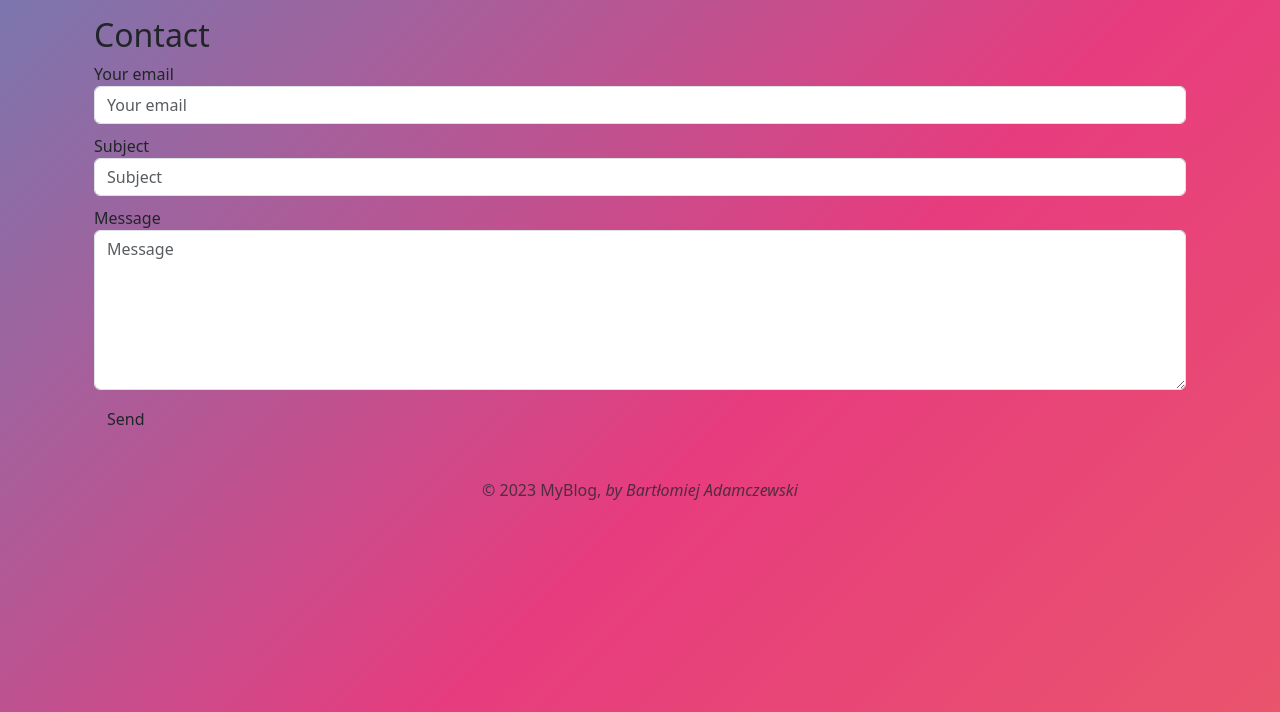
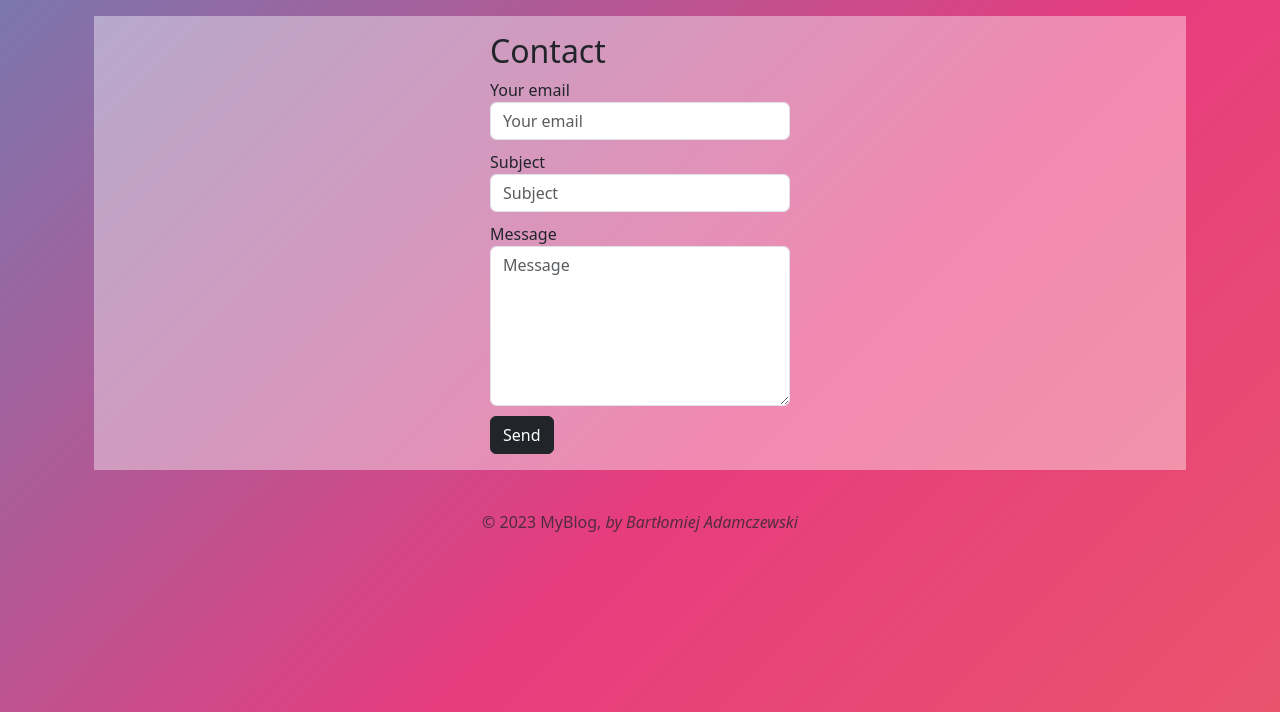
Before and after one commit to BartAdamPOZ/MyBlog, a PHP site: page /contact.php in a window 1280 px wide. Shown: the part 104-816 px from the top of the page. Run offline with PHP 8.4, Linux system fonts and the light colour scheme; some libraries are stand-ins or nearby versions.

Commit message:
Added style to contact page

```diff
--- a/contact.php
+++ b/contact.php
@@ -78,6 +78,9 @@ if ($_SERVER['REQUEST_METHOD'] == 'POST') {
 
 
 ?>
+
+<div class="container contact-page" style="min-width:320px;">
+  <div class="contact-form" style="min-width:300px;">
 <h2>Contact</h2>
 
 <?php if ($sent) : ?>
@@ -114,8 +117,10 @@ if ($_SERVER['REQUEST_METHOD'] == 'POST') {
       placeholder="Message"><?= htmlspecialchars($message) ?></textarea>
   </div>
 
-  <button class="btn">Send</button>
+  <button class="btn btn-dark">Send</button>
 
 </form>
+</div>
+</div>
 
 <?php require 'includes/footer.php'; ?>
--- a/css/styles.css
+++ b/css/styles.css
@@ -53,6 +53,15 @@ body {
 #table-admin {
   background: rgba(255, 255, 255, 0.397);
   padding: 1rem 1rem 1rem 1rem;
+}
+
+.contact-page {
+  background: rgba(255, 255, 255, 0.397);
+  padding: 1rem 1rem 1rem 1rem;
+  display: flex;
+  flex-direction: column;
+  align-items: center;
+  justify-content: center;
 }
 
 .individual-article{
```
Also changed, not shown: uploads/pngwing_com.png (added).
